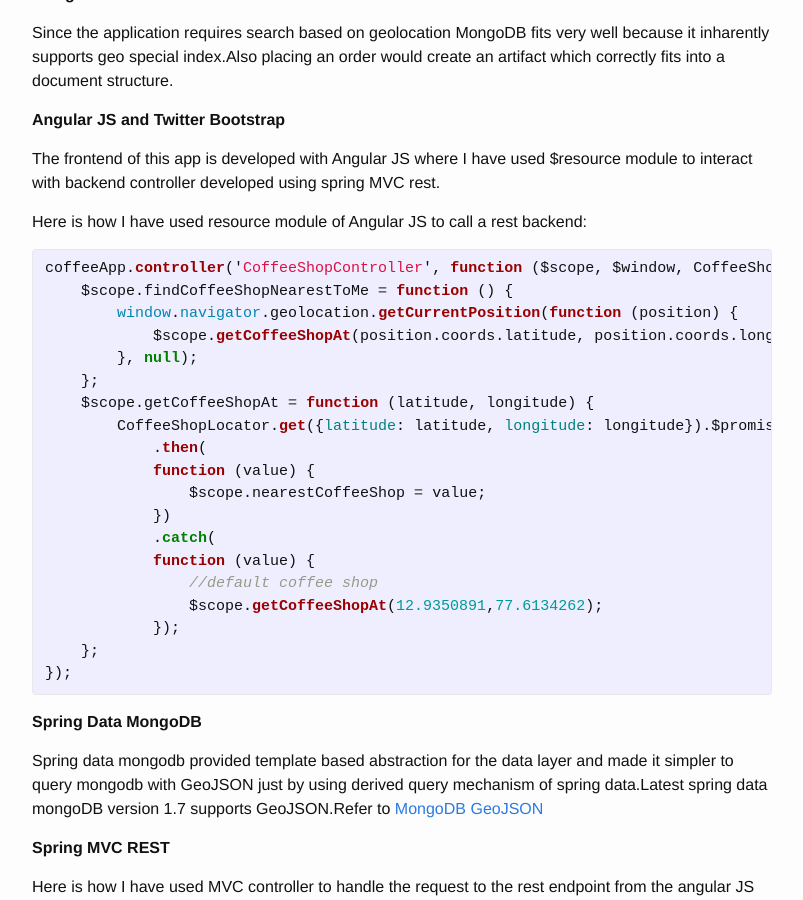
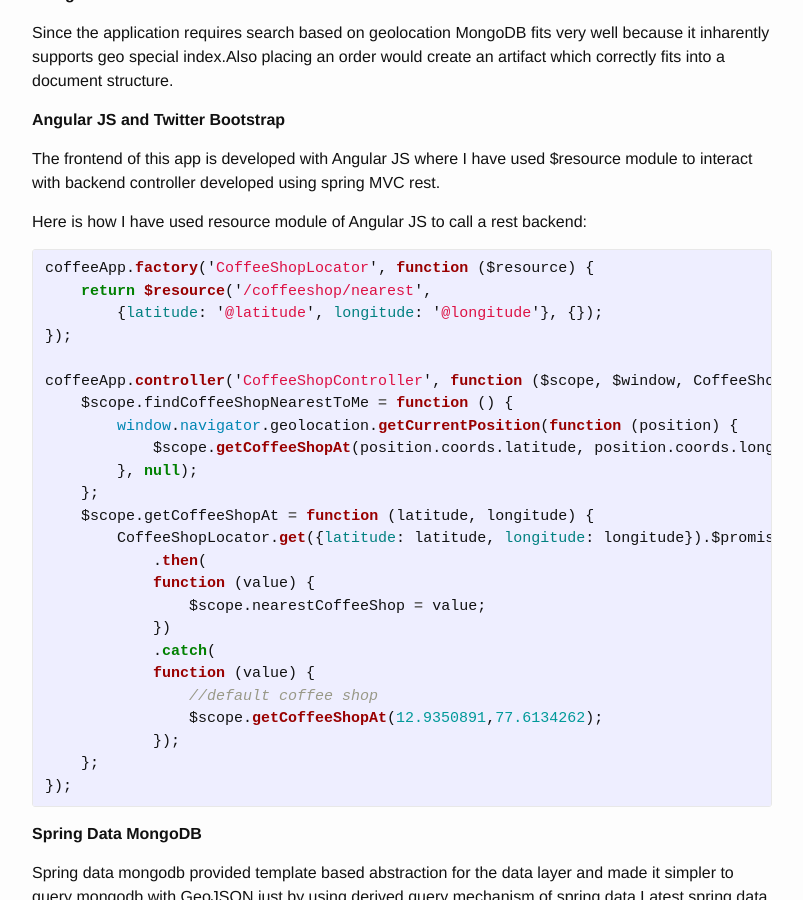
Before and after one commit to arghya88/arghya88.github.io, a Jekyll site: the page built from _posts/2015-06-01-CoffeeShop_Application.markdown, in a window 1280 px wide and 900 px high, scrolled down 848 px. Shown: the whole window, without its empty margins (238-1041 px from the left). Built offline with Jekyll 4.4.1, drawn with Linux system fonts in a browser that asks for light colours.

Commit message:
Update 2015-06-01-CoffeeShop_Application.markdown

```diff
--- a/_posts/2015-06-01-CoffeeShop_Application.markdown
+++ b/_posts/2015-06-01-CoffeeShop_Application.markdown
@@ -38,6 +38,11 @@
 Here is how I have used resource module of Angular JS to call a rest backend:
 
 {% highlight JavaScript %}
+coffeeApp.factory('CoffeeShopLocator', function ($resource) {
+    return $resource('/coffeeshop/nearest',
+        {latitude: '@latitude', longitude: '@longitude'}, {});
+});
+
 coffeeApp.controller('CoffeeShopController', function ($scope, $window, CoffeeShopLocator) {
     $scope.findCoffeeShopNearestToMe = function () {
         window.navigator.geolocation.getCurrentPosition(function (position) {
```
